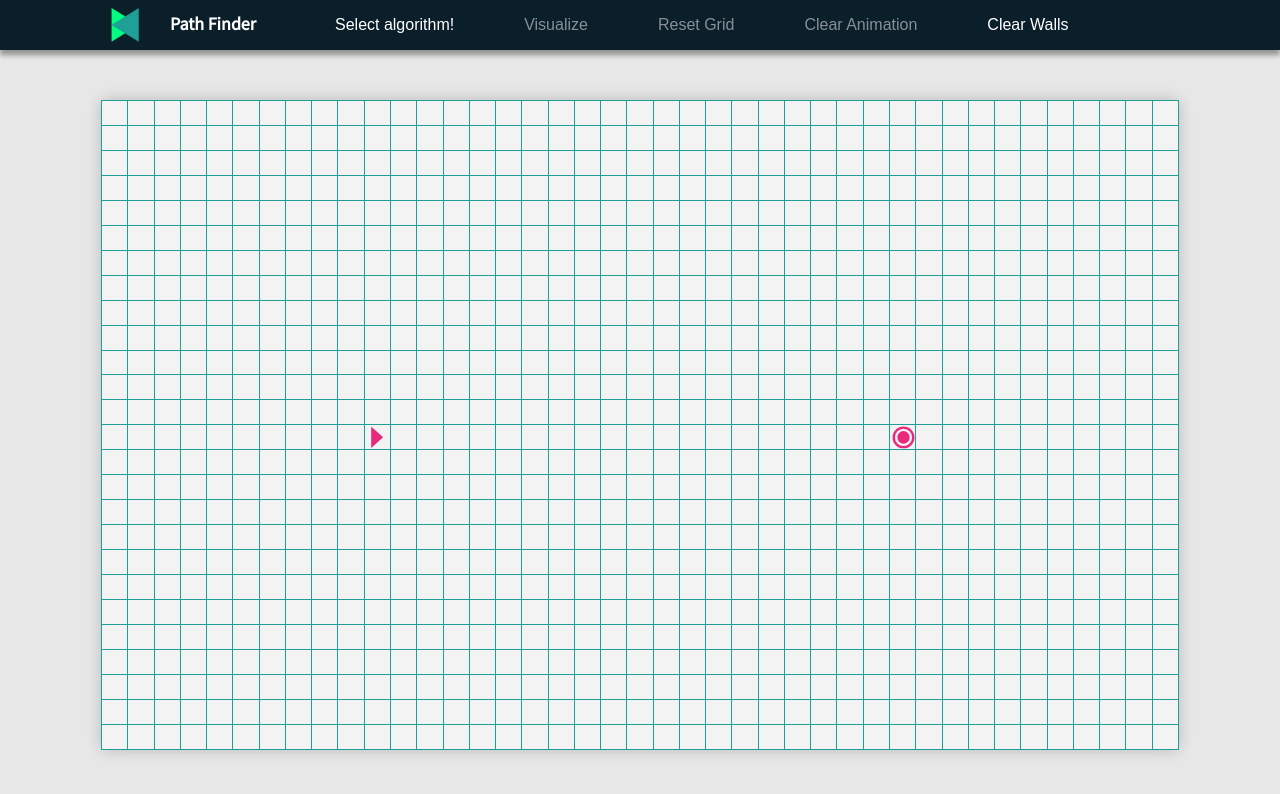
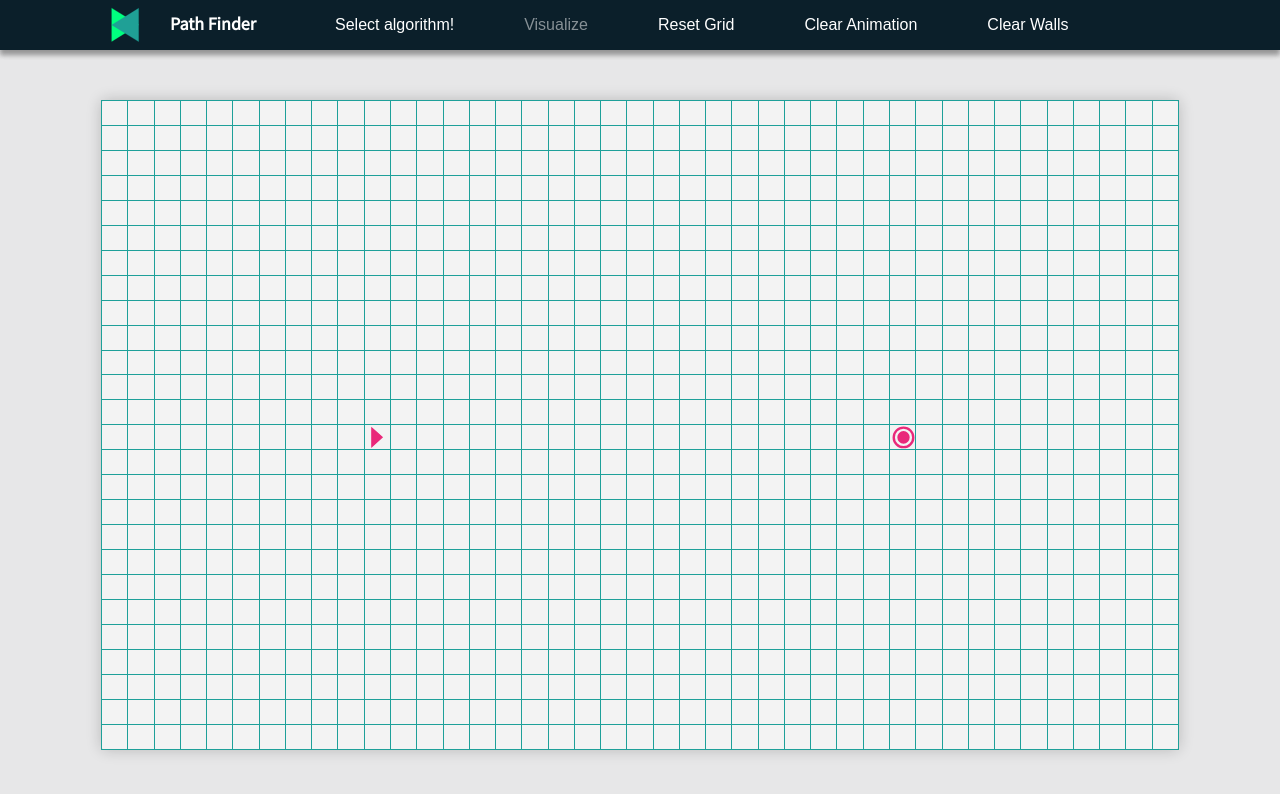
Before and after one commit to midhun-pk/Path-Finder, an Angular app: page /home in a window 1280 px wide. Shown: the top 794 px of the page. Built offline with nearby package versions, Linux system fonts and the light colour scheme.

Commit message:
Added disable button when animating

```diff
--- a/src/app/components/navbar/navbar.component.html
+++ b/src/app/components/navbar/navbar.component.html
@@ -9,16 +9,16 @@
         <button class="menu" (click)="onSelectAlgorithmClick()">
             {{ algorithm ? 'Algorithms' : 'Select algorithm!' }}
         </button>
-        <button class="menu" (click)="onVisualizeClick()" [disabled]="!algorithm">
+        <button class="menu" (click)="onVisualizeClick()" [disabled]="!isVisualizeButtonActive()">
             {{ algorithm ? 'Visualize ' + algorithm.alias + '!' : 'Visualize' }}
         </button>
-        <button class="menu" (click)="onResetGridClick()" [disabled]="!algorithm">
+        <button class="menu" (click)="onResetGridClick()" [disabled]="!isResetGridButtonActive()">
             Reset Grid
         </button>
-        <button class="menu" (click)="onClearAnimationClick()" [disabled]="!algorithm">
+        <button class="menu" (click)="onClearAnimationClick()" [disabled]="!isClearAnimationButtonActive()">
             Clear Animation
         </button>
-        <button class="menu" (click)="onClearWallsClick()">
+        <button class="menu" (click)="onClearWallsClick()" [disabled]="!isResetWallsButtonActive()">
             Clear Walls
         </button>
     </div>
--- a/src/app/components/navbar/navbar.component.ts
+++ b/src/app/components/navbar/navbar.component.ts
@@ -14,6 +14,7 @@ import { Grid } from 'src/app/models/grid.model';
 export class NavbarComponent implements OnInit {
   grid: Grid;
   algorithm: Algorithm;
+  isAnimating: boolean;
 
   constructor(
     private pathFinderService: PathFinderService,
@@ -25,6 +26,7 @@ export class NavbarComponent implements OnInit {
   ngOnInit() {
     this.pathFinderService.getAlgorithm().subscribe(algorithm => this.algorithm = algorithm);
     this.gridService.getGrid().subscribe(grid => this.grid = grid);
+    this.gridAnimationService.isCurrentlyAnimating().subscribe(isAnimating => this.isAnimating = isAnimating);
   }
 
   onSelectAlgorithmClick() {
@@ -33,6 +35,7 @@ export class NavbarComponent implements OnInit {
 
   onVisualizeClick() {
     if (this.algorithm) {
+      this.gridAnimationService.clearAnimation(this.grid);
       const success = this.pathFinderService.runAlgorithm(this.grid);
       this.gridAnimationService.animateAlgorithm(this.grid);
     }
@@ -43,11 +46,26 @@ export class NavbarComponent implements OnInit {
   }
 
   onClearAnimationClick() {
-    this.gridAnimationService.clearAnimation();
+    this.gridAnimationService.clearAnimation(this.grid);
   }
 
   onClearWallsClick() {
     this.gridService.clearWalls();
   }
 
+  isVisualizeButtonActive(): boolean {
+    return this.algorithm && !this.isAnimating;
+  }
+
+  isResetGridButtonActive(): boolean {
+    return !this.isAnimating;
+  }
+
+  isClearAnimationButtonActive(): boolean {
+    return !this.isAnimating;
+  }
+
+  isResetWallsButtonActive(): boolean {
+    return !this.isAnimating;
+  }
 }
--- a/src/app/services/grid-animation.service.ts
+++ b/src/app/services/grid-animation.service.ts
@@ -1,6 +1,7 @@
 import { Injectable } from '@angular/core';
 import { Grid } from '../models/grid.model';
 import { GridService } from './grid.service';
+import { BehaviorSubject } from 'rxjs';
 
 @Injectable({
   providedIn: 'root'
@@ -9,10 +10,16 @@ export class GridAnimationService {
   grid: Grid;
   relevantClassNames = ['start', 'target', 'visitedStartNode'];
   animatedNodeIds: string[] = [];
+  isAnimating = new BehaviorSubject<boolean>(false);
 
   constructor(private gridService: GridService) { }
 
+  isCurrentlyAnimating(): BehaviorSubject<boolean> {
+    return this.isAnimating;
+  }
+
   animateAlgorithm(grid: Grid) {
+    this.isAnimating.next(true);
     this.grid = grid;
     this.timeout(0);
   }
@@ -24,6 +31,7 @@ export class GridAnimationService {
         startElement.className = 'visitedStartNode';
       } else if (index === this.grid.nodesToAnimate.length) {
         this.grid.nodesToAnimate = [];
+        this.isAnimating.next(false);
         return;
       } else {
         const currentNode = this.grid.nodesToAnimate[index];
@@ -45,10 +53,10 @@ export class GridAnimationService {
     }, 0);
   }
 
-  clearAnimation() {
+  clearAnimation(grid: Grid) {
     while (this.animatedNodeIds.length > 0) {
       const id = this.animatedNodeIds.shift();
-      const node = this.grid.nodes[id];
+      const node = grid.nodes[id];
       const nodeElement = document.getElementById(id);
       if (node.status === 'start') {
         nodeElement.className = 'start';
```
